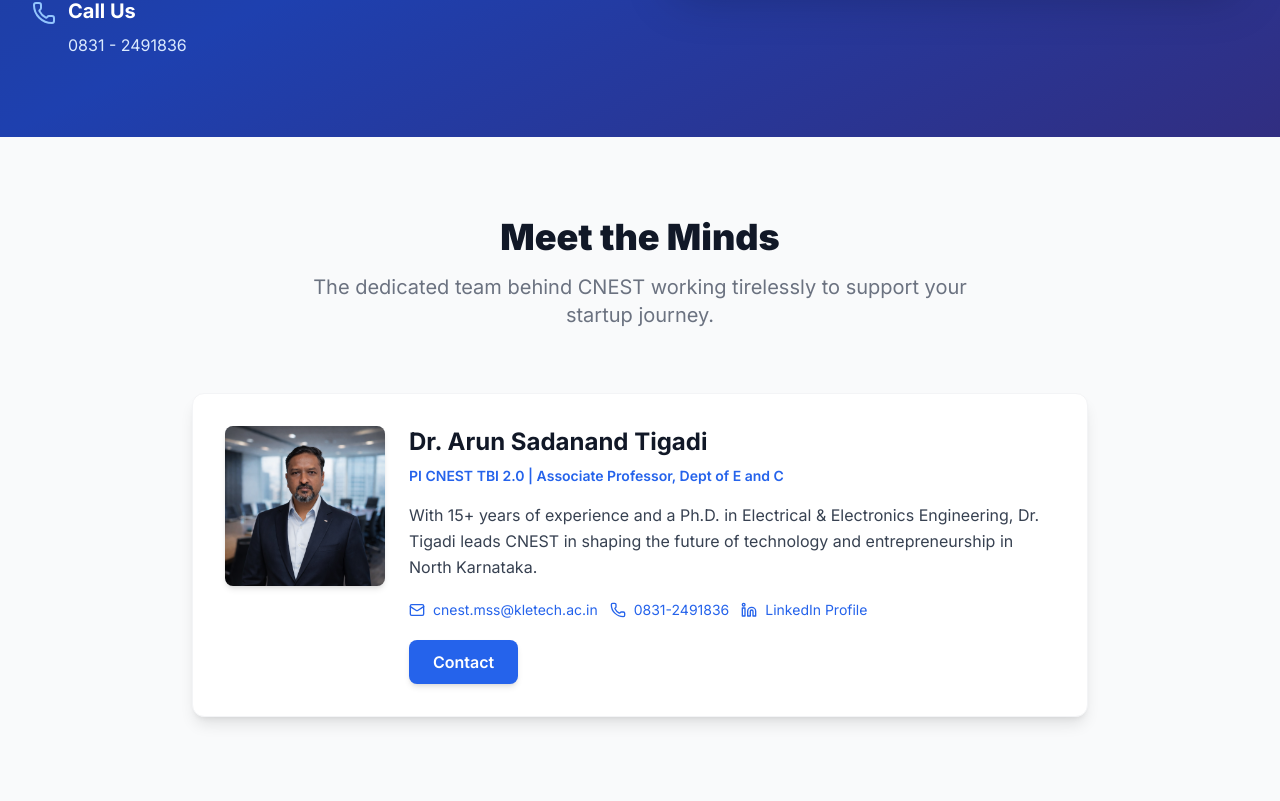
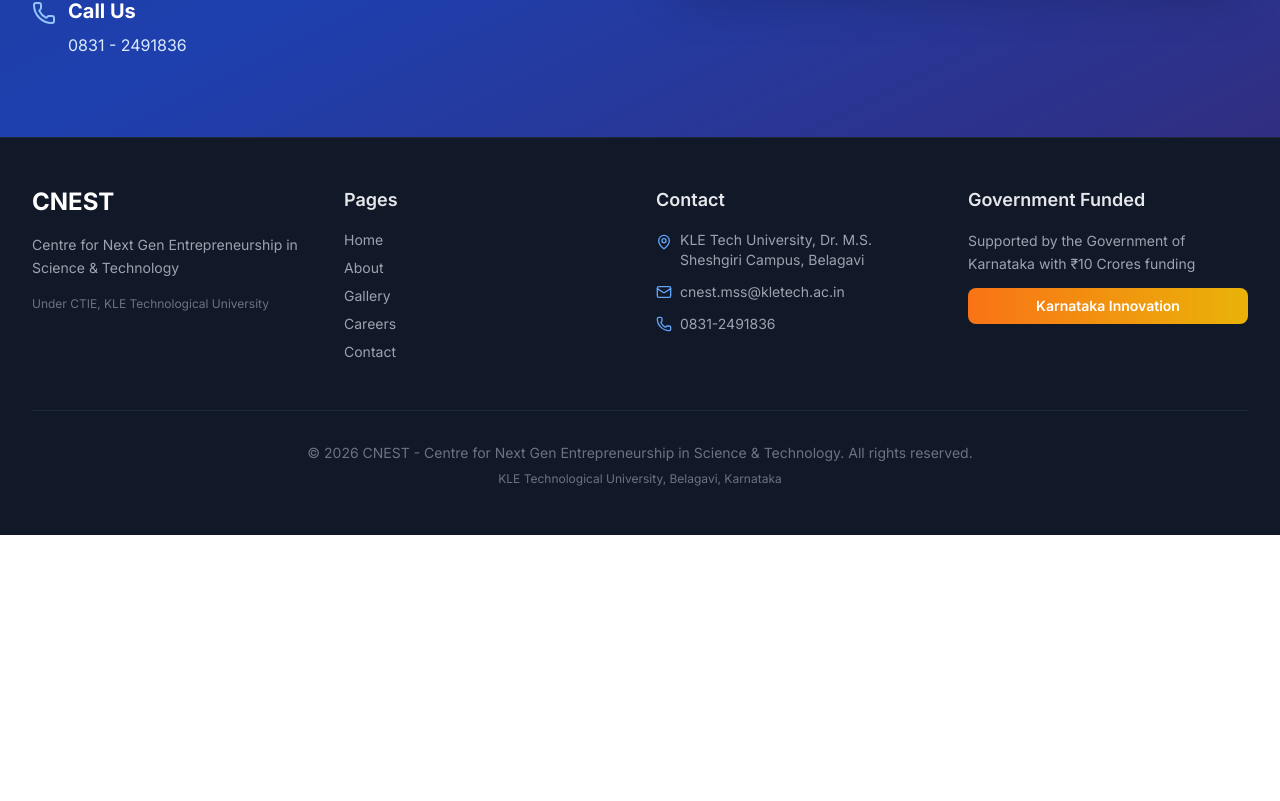
Before and after one commit to SushilChandaragi/CNEST, a React (Vite) app: page / in a window 1280 px wide. Shown: the part 5079-5880 px from the top of the page. After the commit the page ends 5614 px from the top, so only its background shows below. Built offline with nearby package versions, Linux system fonts and the light colour scheme.

Commit message:
feat: remove Meet the Minds section from Home page

```diff
--- a/pages/Home.tsx
+++ b/pages/Home.tsx
@@ -4,7 +4,7 @@
 import WhoWeServe from '../components/WhoWeServe';
 import Services from '../components/Services';
 import Achievements from '../components/Achievements';
-import Team from '../components/Team';
+
 import CallToAction from '../components/CallToAction';
 import { useDocumentMetadata } from '../hooks/useDocumentMetadata';
 
@@ -21,7 +21,7 @@
       <Achievements />
       <Services />
       <CallToAction />
-      <Team />
+
     </>
   );
 };
```
